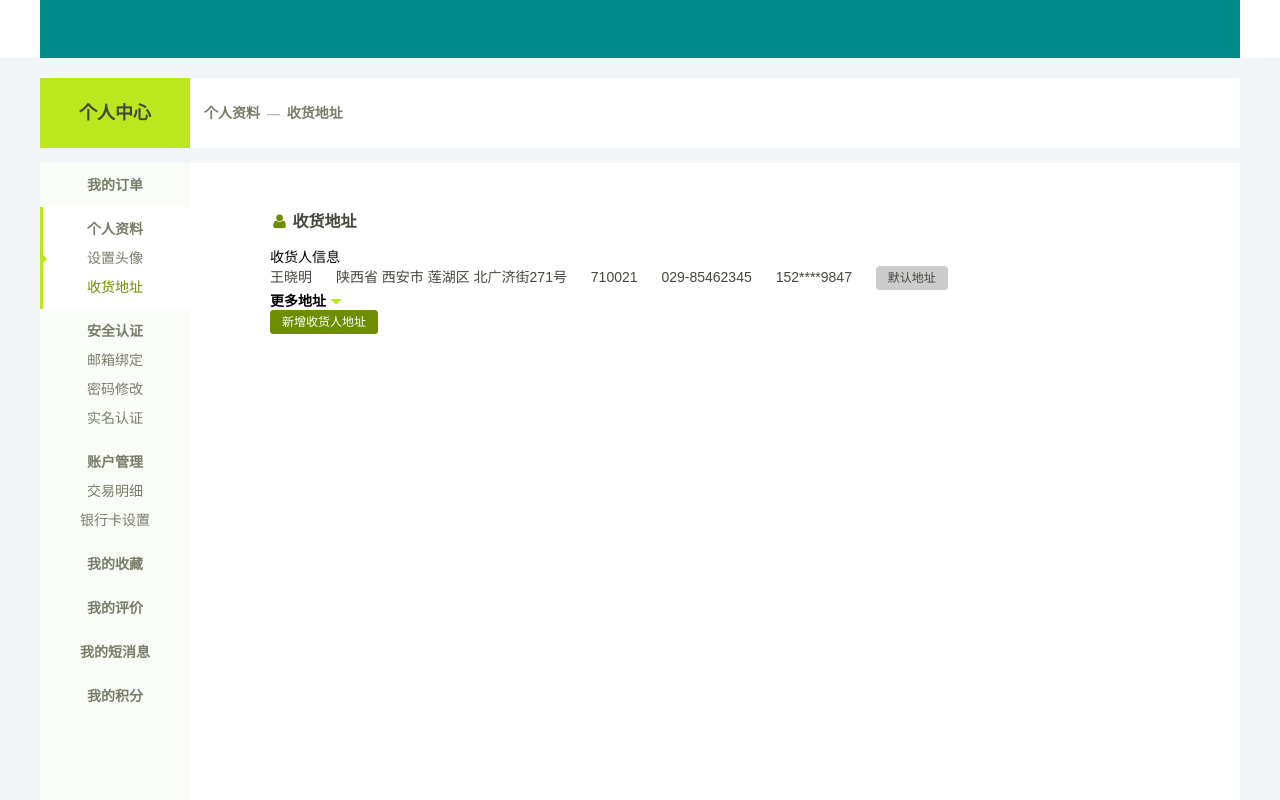
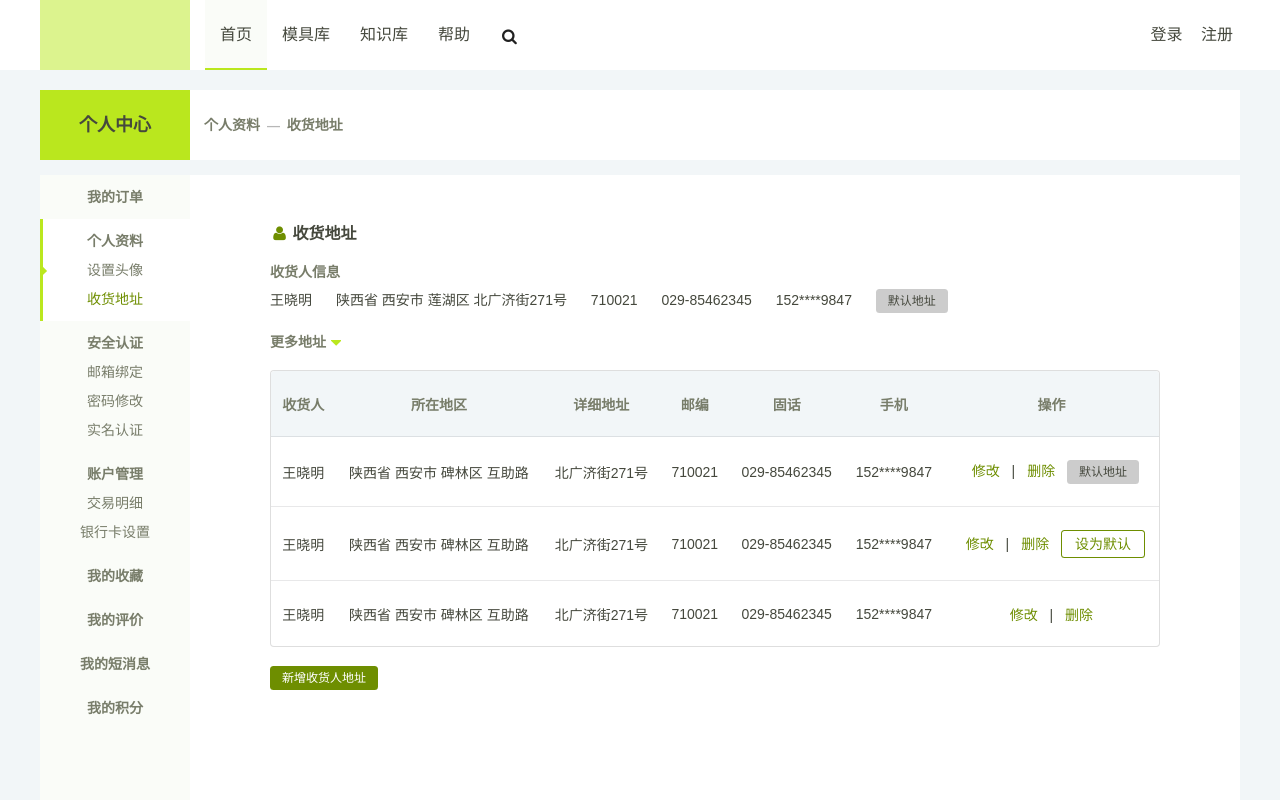
Before and after one commit to LiGaoLiang7/uzao, a website: page html/home/shipAdd.html in a window 1280 px wide. Both pictures are taken after a click on the element "更多地址". Shown: the top 800 px of the page. Drawn offline with nearby package versions, Linux system fonts and the light colour scheme.

Commit message:
added userCenterPage

```diff
--- a/html/home/sass/home-common.scss
+++ b/html/home/sass/home-common.scss
@@ -470,15 +470,14 @@
 
 /**************************shipping address in content-r bg********************************/
 
-.shipping-add dt,
-.shipping-add dd {
-    float: none !important;
-    line-height: 2rem !important;
+.shipping-add span,
+.shipping-add p {
+    line-height: 2rem;
+    color: #787d6a;
 }
 
-.shipping-add dd {
-    width: 725px !important;
-    margin-bottom: 1rem !important;
+.shipping-add p {
+    margin-bottom: 1rem;
 }
 
 .consignee>em {
@@ -493,9 +492,13 @@
     background-color: #ccc;
 }
 
-.message>label,
-.shipping-add .more {
+.message,
+.more {
     font-weight: bold;
+}
+
+.more {
+    cursor: pointer;
 }
 
 .shipping-add .more>i {
@@ -521,6 +524,11 @@
     font-size: 0.85714286em;
     color: #fff;
     background-color: #6e8e00;
+    margin-top: 19px;
+}
+
+#add {
+    display: none;
 }
 
 
@@ -533,7 +541,7 @@
     position: relative;
 }
 
-.new-add i {
+i.xing {
     position: absolute;
     left: -6px;
     color: red;
--- a/html/home/shipAdd.html
+++ b/html/home/shipAdd.html
@@ -11,7 +11,25 @@
 
 	<body>
 		<div class="u-head">
-        <div class="min-width"></div>
+			<div class="min-width">
+				<div class="h-logo"></div>
+				<ul class="h-nav">
+					<li><a href="javascript:;" class="u-home h-navhover">首页</a></li>
+					<li><a href="javascript:;">模具库</a></li>
+					<li><a href="javascript:;">知识库</a></li>
+					<li><a href="javascript:;">帮助</a></li>
+				</ul>
+				<div class="h-search">
+					<div class="ui input">
+					  	<input type="text" class="border-bm" placeholder="">
+					  	<i class="search icon icons" id="h-icon"></i>
+					</div>
+				</div>
+				<div class="h-login">
+					<a href="javascript:;">登录</a>
+					<a href="javascript:;">注册</a>
+				</div>
+			</div>
 		</div>
 		<div class="u-content">
         <div class="uc-title min-width cf">
@@ -124,7 +142,11 @@
 			                                <td>710021</td>
 			                                <td>029-85462345</td>
 			                                <td>152****9847</td>
-			                                <td class="consignee"><a href="javascript:;" class="ui button def-add">默认地址</a></td>
+			                                <td class="consignee">
+			                                	<a href="javascript:;">修改</a> |
+			                                	<a href="javascript:;">删除</a>
+			                                	<a href="javascript:;" class="ui button def-add">默认地址</a>
+			                                </td>
 			                            </tr>
 			                            <tr>
 			                                <td>王晓明</td>
@@ -133,7 +155,11 @@
 			                                <td>710021</td>
 			                                <td>029-85462345</td>
 			                                <td>152****9847</td>
-			                                <td class="consignee"><a href="javascript:;" class="ui button def-add">设为默认</a></td>
+			                                <td class="consignee">
+			                                	<a href="javascript:;">修改</a> |
+			                                	<a href="javascript:;">删除</a>
+			                                	<a class="ui basic button green set-default">设为默认</a>
+			                                </td>
 			                            </tr>
 			                            <tr>
 			                                <td>王晓明</td>
@@ -142,7 +168,10 @@
 			                                <td>710021</td>
 			                                <td>029-85462345</td>
 			                                <td>152****9847</td>
-			                                <td class="consignee"></td>
+			                                <td class="consignee">
+			                                	<a href="javascript:;">修改</a> |
+			                                	<a href="javascript:;">删除</a>
+			                                </td>
 			                            </tr>
 			                        </tbody>
 			                    </table>
@@ -194,7 +223,7 @@
 			</ul>
 			<div class="copy">
 				<p>
-                <span class="c-box" ">
+					<span class="c-box">
 						<a href="javascript:; ">首页</a> |
 						<a href="javascript:; ">招聘英才</a> |
 						<a href="javascript:; ">合作及洽谈</a> |
@@ -212,9 +241,39 @@
 </body>
 	<script>
 		$(function(){
+			$("#h-icon").click(function(){
+				$(".border-bm").animate({width:"250px"},100);
+				$(this).animate({left:"232px"},300)
+			})
+//			$(".border-bm").mouseout(function(){
+//				$('.border-bm').animate({width:"0"},300);
+//				$("#h-icon").animate({left:"0"},300)
+//			})
+
+//			设为默认地址按钮
+//			var dz="<a href='javascript:;' class='ui basic button green set-default'>设为默认</a>";
+//			更多地址点击事件
 			$("#more").click(function(){
-				$("#add").slideToggle();
+				if($("#add").is(":hidden")){
+					$("#add").show();
+					$("#add").siblings("button").addClass("f-right");
+				}else{
+					$("#add").hide();
+					$("#add").siblings("button").removeClass("f-right");
+				}
 			})
+
+//			更多地址表格的鼠标经过事件
+//			$("#add tr:not(:first)").hover(function(){
+//				$(this).lastChild().has(".def-add")?
+//				$(this).lastChild().remove(dz)
+//				:
+//				$(this).last("td").append(dz);
+
+//			},function(){
+//				$(this).last().remove(dz);
+//			})
+
 		})
 	</script>
 </html>
--- a/html/public/sass/uz-common.scss
+++ b/html/public/sass/uz-common.scss
@@ -3,12 +3,15 @@
 @import 'globle.scss';
 .u-head {
     width: 100%;
+    line-height: 70px;
+    text-align: center;
+    font-size: 16px;
     background-color: #fff
 }
 
 .u-content {
     background-color: #f2f6f8;
-    padding-top: 20px
+    padding: 1.42857143em 0 2.85714286em ;
 }
 
 .u-footer {
@@ -22,10 +25,53 @@
 }
 
 .u-head>div {
-    height: 58px;
-    background: darkcyan
+    height: 70px;
+}
+.u-head a{color: #45483d;}
+
+.u-head .h-logo{
+    width: 150px;
+    height: 70px;
+    background: #bae71e;
+    opacity: .5;
 }
 
+.u-head .h-logo,.u-head .h-nav,.u-head .h-search{
+    float: left;
+}
+.u-head .h-login{
+    float: right;
+}
+.u-head .h-nav li{
+    float: left;
+}
+.u-head .u-home{margin-left: 15px;}
+.u-head .h-login a{margin: 0 7px;}
+.u-head .h-nav a{
+    height: 70px;
+    padding: 0 15px;
+    box-sizing: border-box;
+    display: block;
+}
+.u-head .h-nav a:hover{
+    background:#fafcf8 ;
+    border-bottom:2px solid $btn-submit-bg-color ;
+}
+.h-navhover{
+    background:#fafcf8 ;
+    border-bottom:2px solid $btn-submit-bg-color ;
+}
+.h-search{position: relative;height: 70px;margin-left: 15px;}
+.border-bm{
+    width:0;
+    padding:  0.678614em 0 !important;
+    box-sizing: border-box;
+    border-radius: 0 !important;
+    border-top: none !important;
+    border-left: none !important;
+    border-right: none !important;
+}
+.ui.input > i.icons{position: absolute;left: 0;bottom: 38px;}
 .list-color {
     background-color: #fff;
     position: relative;
```
Also changed, not shown: html/home/newAdd.html (+54 -20 lines), html/home/css/home-common.css, html/home/upload/020d271aabec579f2bd1dd8b9cd6f389290.jpg (added), html/home/upload/032ff6fd5d82bf9976d3eee768b13cf4_medium.jpg (added), html/home/upload/626eef08dcd892274811826daad05ce7_small.jpg (added), html/home/upload/e833879becfcf3362e90f09da27b72ac_large.jpg (added), html/public/css/uz-common.css. Lines whose indentation alone changed are shown as unchanged.
